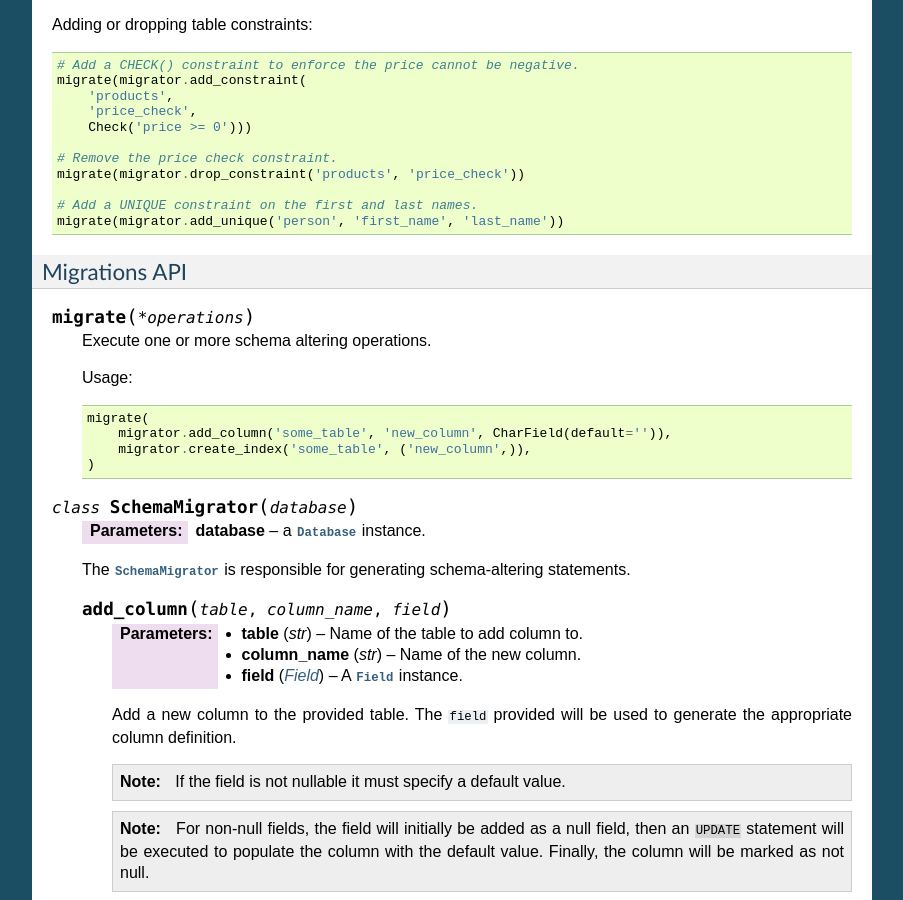
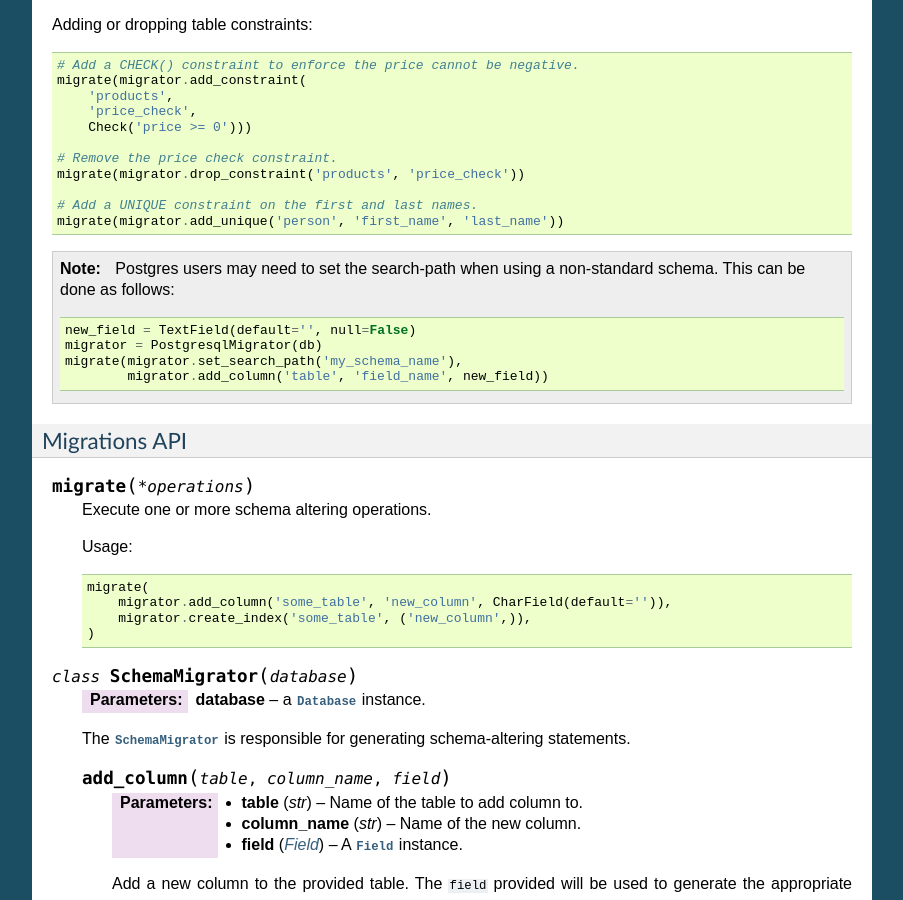
Before and after one commit to coleifer/peewee, a Sphinx documentation site: the page built from docs/peewee/playhouse.rst, in a window 1280 px wide and 900 px high, scrolled down 49197 px. Shown: the whole window, without its empty margins (198-1101 px from the left). Built offline with Sphinx 7.4.7, drawn with Linux system fonts in a browser that asks for light colours; the version number could not be read and is left out; some of the changed text lies outside the part shown.

Commit message:
Add note about setting search-path in postgres migrations.
Fixes #2130

[skip ci]

```diff
--- a/docs/peewee/playhouse.rst
+++ b/docs/peewee/playhouse.rst
@@ -3015,6 +3015,17 @@ Adding or dropping table constraints:
     # Add a UNIQUE constraint on the first and last names.
     migrate(migrator.add_unique('person', 'first_name', 'last_name'))
 
+.. note::
+    Postgres users may need to set the search-path when using a non-standard
+    schema. This can be done as follows:
+
+    .. code-block:: python
+
+        new_field = TextField(default='', null=False)
+        migrator = PostgresqlMigrator(db)
+        migrate(migrator.set_search_path('my_schema_name'),
+                migrator.add_column('table', 'field_name', new_field))
+
 
 Migrations API
 ^^^^^^^^^^^^^^
```
